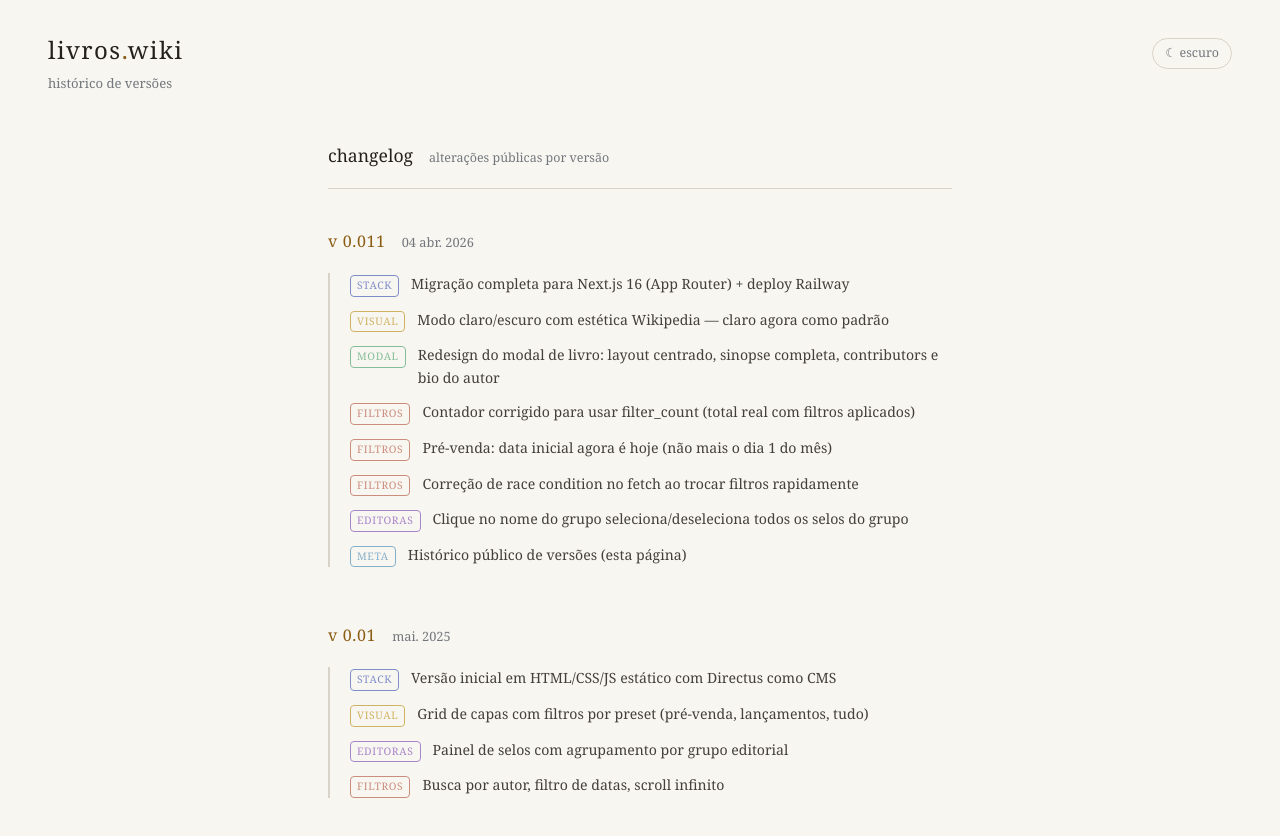
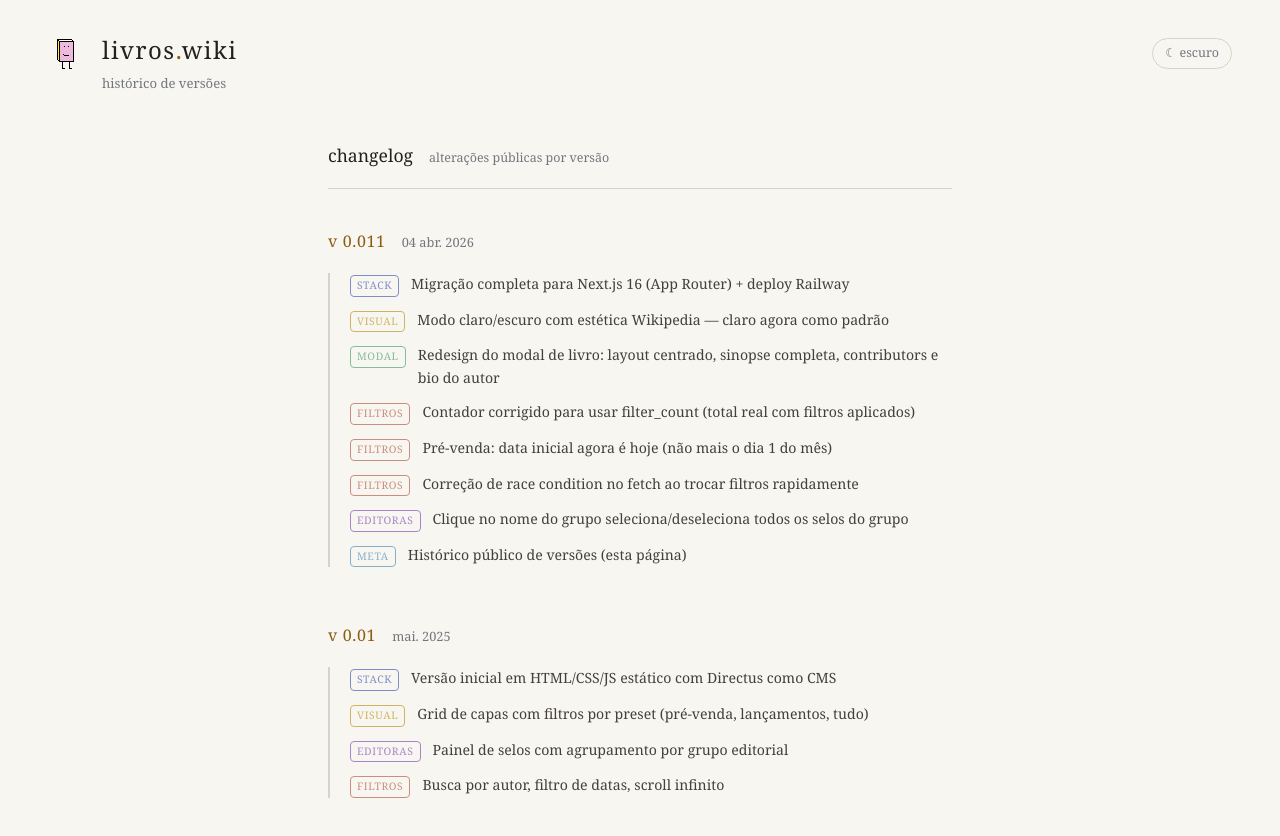
Before and after one commit to dlameira/livros-wiki-next, a Next.js app: page /changelog in a window 1280 px wide. Shown: the top 836 px of the page. Built offline with nearby package versions, Linux system fonts and the light colour scheme.

Commit message:
feat: logo liki.png no header e como favicon

```diff
--- a/src/app/layout.tsx
+++ b/src/app/layout.tsx
@@ -4,6 +4,7 @@ import './globals.css'
 export const metadata: Metadata = {
   title: 'livros.wiki',
   description: 'livros sem algoritmos — catálogo editorial brasileiro',
+  icons: { icon: '/liki.png', apple: '/liki.png' },
 }
 
 export default function RootLayout({ children }: { children: React.ReactNode }) {
--- a/src/components/SiteHeader.tsx
+++ b/src/components/SiteHeader.tsx
@@ -21,7 +21,10 @@ export default function SiteHeader({ subtitle }: SiteHeaderProps) {
 
   return (
     <header style={{ padding: '32px 48px 0', display: 'flex', alignItems: 'flex-start', justifyContent: 'space-between', flexWrap: 'wrap', gap: 8 }}>
-      <div>
+      <div style={{ display: 'flex', alignItems: 'flex-start', gap: 14 }}>
+        {/* eslint-disable-next-line @next/next/no-img-element */}
+        <img src="/liki.png" alt="liki" style={{ width: 40, height: 40, marginTop: 2, imageRendering: 'pixelated' }} />
+        <div>
         <Link href="/" style={{ textDecoration: 'none' }}>
           <h1 style={{ fontSize: '1.5rem', fontWeight: 'normal', letterSpacing: '0.06em', color: 'var(--text)', marginBottom: 6 }}>
             livros<span style={{ color: 'var(--accent)' }}>.</span>wiki
@@ -36,6 +39,7 @@ export default function SiteHeader({ subtitle }: SiteHeaderProps) {
             <p style={{ fontSize: '0.68rem', color: 'var(--muted)', opacity: .4, marginTop: 3 }}>por daniel lameira + metabooks</p>
           </>
         )}
+        </div>
       </div>
       <button
         onClick={() => setTema(t => t === 'dark' ? 'light' : 'dark')}
```
